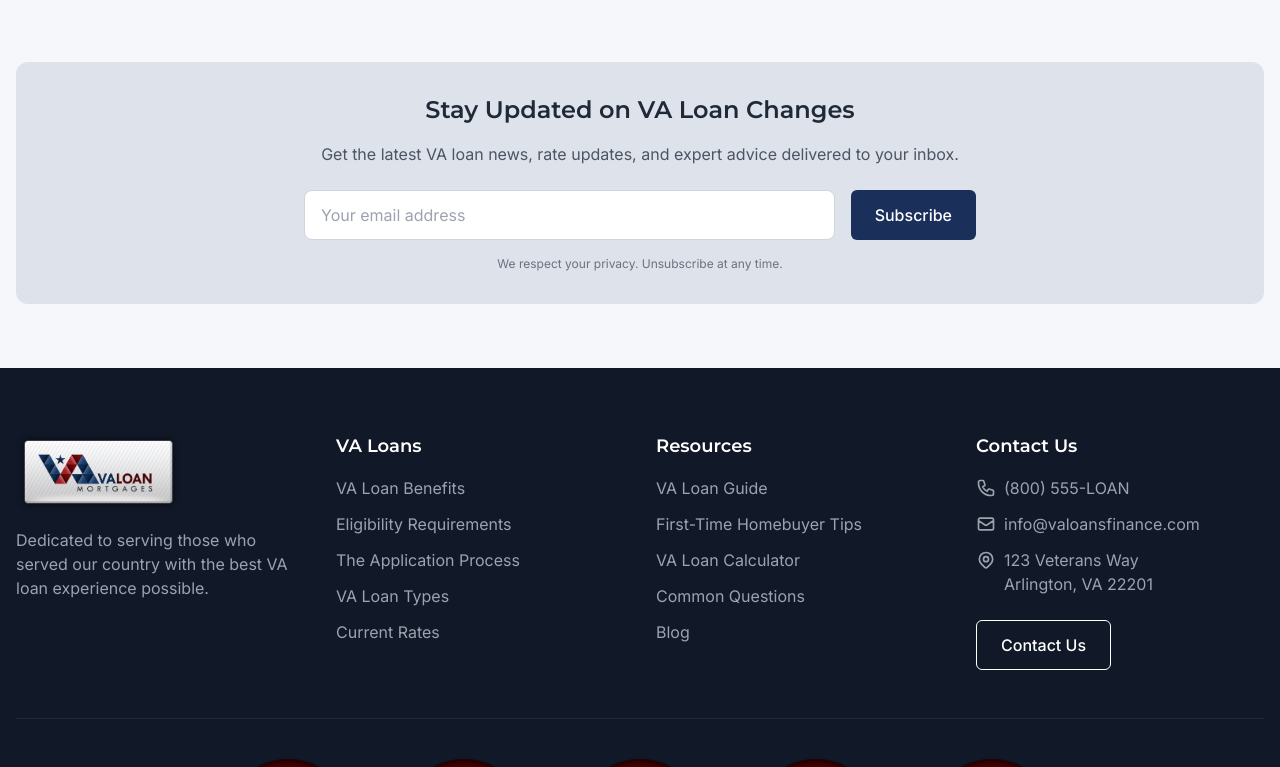
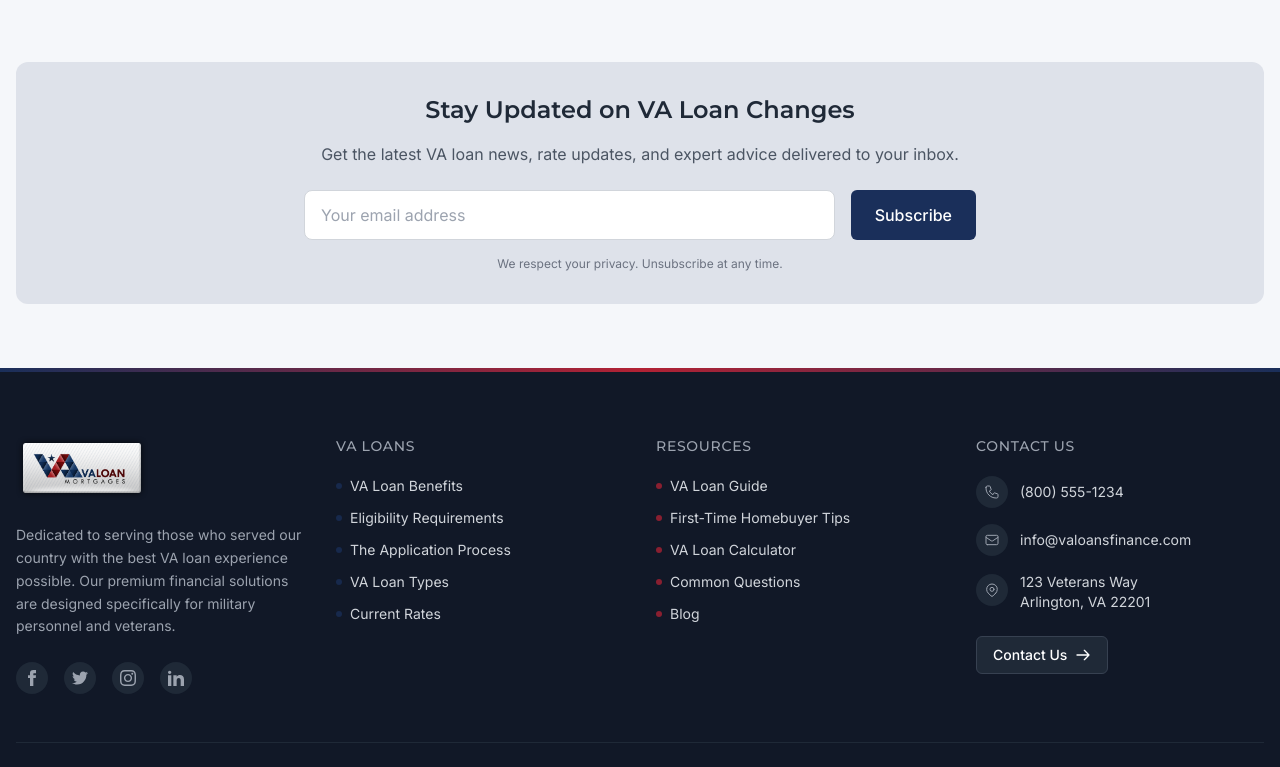
Before and after one commit to oilwellcbd/VALMLandingAIChat, a Next.js app: page /blog in a window 1280 px wide. Shown: the part 2016-2783 px from the top of the page. Built offline with nearby package versions, Linux system fonts and the light colour scheme.

Commit message:
Implement premium financial institution design across Benefits, Footer, and Header components

```diff
--- a/components/Footer.tsx
+++ b/components/Footer.tsx
@@ -7,14 +7,22 @@ const Footer = () => {
   const currentYear = new Date().getFullYear();
 
   return (
-    <footer className="bg-gray-900 text-white pt-16 pb-8">
-      <div className="container">
+    <footer className="bg-gray-900 text-white relative overflow-hidden">
+      {/* Subtle background pattern */}
+      <div className="absolute inset-0 bg-[url('/images/backgrounds/hero-pattern.svg')] bg-repeat opacity-5"></div>
+
+      {/* Top section with accent line */}
+      <div className="relative">
+        <div className="h-1 bg-gradient-to-r from-primary via-secondary to-primary"></div>
+      </div>
+
+      <div className="container mx-auto px-4 pt-16 pb-8 relative z-10">
         <div className="grid grid-cols-1 md:grid-cols-2 lg:grid-cols-4 gap-8 mb-12">
           {/* Column 1 - About */}
           <div>
-            <div className="mb-4 flex justify-start">
+            <div className="mb-6 flex justify-start">
               <Link href="/" className="inline-block">
-                <div className="relative w-80 h-20">
+                <div className="relative w-64 h-16">
                   <Image
                     src="/images/logo.png"
                     alt="VA Loan Mortgages Logo"
@@ -24,51 +32,64 @@ const Footer = () => {
                 </div>
               </Link>
             </div>
-            <p className="text-gray-400 mb-4">
-              Dedicated to serving those who served our country with the best VA loan experience possible.
+            <p className="text-gray-400 text-sm mb-6 leading-relaxed">
+              Dedicated to serving those who served our country with the best VA loan experience possible. Our premium financial solutions are designed specifically for military personnel and veterans.
             </p>
             <div className="flex space-x-4">
-              <a href="#" className="text-gray-400 hover:text-white transition-colors">
-                <i className="fab fa-facebook-f"></i>
+              <a href="#" className="w-8 h-8 rounded-full bg-gray-800 flex items-center justify-center text-gray-400 hover:bg-primary hover:text-white transition-all duration-300">
+                <svg xmlns="http://www.w3.org/2000/svg" className="h-4 w-4" viewBox="0 0 24 24" fill="currentColor">
+                  <path d="M9 8h-3v4h3v12h5v-12h3.642l.358-4h-4v-1.667c0-.955.192-1.333 1.115-1.333h2.885v-5h-3.808c-3.596 0-5.192 1.583-5.192 4.615v3.385z" />
+                </svg>
               </a>
-              <a href="#" className="text-gray-400 hover:text-white transition-colors">
-                <i className="fab fa-twitter"></i>
+              <a href="#" className="w-8 h-8 rounded-full bg-gray-800 flex items-center justify-center text-gray-400 hover:bg-primary hover:text-white transition-all duration-300">
+                <svg xmlns="http://www.w3.org/2000/svg" className="h-4 w-4" viewBox="0 0 24 24" fill="currentColor">
+                  <path d="M24 4.557c-.883.392-1.832.656-2.828.775 1.017-.609 1.798-1.574 2.165-2.724-.951.564-2.005.974-3.127 1.195-.897-.957-2.178-1.555-3.594-1.555-3.179 0-5.515 2.966-4.797 6.045-4.091-.205-7.719-2.165-10.148-5.144-1.29 2.213-.669 5.108 1.523 6.574-.806-.026-1.566-.247-2.229-.616-.054 2.281 1.581 4.415 3.949 4.89-.693.188-1.452.232-2.224.084.626 1.956 2.444 3.379 4.6 3.419-2.07 1.623-4.678 2.348-7.29 2.04 2.179 1.397 4.768 2.212 7.548 2.212 9.142 0 14.307-7.721 13.995-14.646.962-.695 1.797-1.562 2.457-2.549z" />
+                </svg>
               </a>
-              <a href="#" className="text-gray-400 hover:text-white transition-colors">
-                <i className="fab fa-instagram"></i>
+              <a href="#" className="w-8 h-8 rounded-full bg-gray-800 flex items-center justify-center text-gray-400 hover:bg-primary hover:text-white transition-all duration-300">
+                <svg xmlns="http://www.w3.org/2000/svg" className="h-4 w-4" viewBox="0 0 24 24" fill="currentColor">
+                  <path d="M12 2.163c3.204 0 3.584.012 4.85.07 3.252.148 4.771 1.691 4.919 4.919.058 1.265.069 1.645.069 4.849 0 3.205-.012 3.584-.069 4.849-.149 3.225-1.664 4.771-4.919 4.919-1.266.058-1.644.07-4.85.07-3.204 0-3.584-.012-4.849-.07-3.26-.149-4.771-1.699-4.919-4.92-.058-1.265-.07-1.644-.07-4.849 0-3.204.013-3.583.07-4.849.149-3.227 1.664-4.771 4.919-4.919 1.266-.057 1.645-.069 4.849-.069zm0-2.163c-3.259 0-3.667.014-4.947.072-4.358.2-6.78 2.618-6.98 6.98-.059 1.281-.073 1.689-.073 4.948 0 3.259.014 3.668.072 4.948.2 4.358 2.618 6.78 6.98 6.98 1.281.058 1.689.072 4.948.072 3.259 0 3.668-.014 4.948-.072 4.354-.2 6.782-2.618 6.979-6.98.059-1.28.073-1.689.073-4.948 0-3.259-.014-3.667-.072-4.947-.196-4.354-2.617-6.78-6.979-6.98-1.281-.059-1.69-.073-4.949-.073zm0 5.838c-3.403 0-6.162 2.759-6.162 6.162s2.759 6.163 6.162 6.163 6.162-2.759 6.162-6.163c0-3.403-2.759-6.162-6.162-6.162zm0 10.162c-2.209 0-4-1.79-4-4 0-2.209 1.791-4 4-4s4 1.791 4 4c0 2.21-1.791 4-4 4zm6.406-11.845c-.796 0-1.441.645-1.441 1.44s.645 1.44 1.441 1.44c.795 0 1.439-.645 1.439-1.44s-.644-1.44-1.439-1.44z" />
+                </svg>
               </a>
-              <a href="#" className="text-gray-400 hover:text-white transition-colors">
-                <i className="fab fa-linkedin-in"></i>
+              <a href="#" className="w-8 h-8 rounded-full bg-gray-800 flex items-center justify-center text-gray-400 hover:bg-primary hover:text-white transition-all duration-300">
+                <svg xmlns="http://www.w3.org/2000/svg" className="h-4 w-4" viewBox="0 0 24 24" fill="currentColor">
+                  <path d="M4.98 3.5c0 1.381-1.11 2.5-2.48 2.5s-2.48-1.119-2.48-2.5c0-1.38 1.11-2.5 2.48-2.5s2.48 1.12 2.48 2.5zm.02 4.5h-5v16h5v-16zm7.982 0h-4.968v16h4.969v-8.399c0-4.67 6.029-5.052 6.029 0v8.399h4.988v-10.131c0-7.88-8.922-7.593-11.018-3.714v-2.155z" />
+                </svg>
               </a>
             </div>
           </div>
 
           {/* Column 2 - VA Loans */}
           <div>
-            <h3 className="text-lg font-semibold mb-4">VA Loans</h3>
+            <h3 className="text-sm font-medium uppercase tracking-wider text-gray-400 mb-5">VA Loans</h3>
             <ul className="space-y-3">
               <li>
-                <Link href="#benefits" className="text-gray-400 hover:text-white transition-colors">
+                <Link href="#benefits" className="text-gray-300 hover:text-white transition-colors text-sm flex items-center">
+                  <span className="w-1.5 h-1.5 bg-primary rounded-full mr-2 opacity-75"></span>
                   VA Loan Benefits
                 </Link>
               </li>
               <li>
-                <Link href="#eligibility" className="text-gray-400 hover:text-white transition-colors">
+                <Link href="#eligibility" className="text-gray-300 hover:text-white transition-colors text-sm flex items-center">
+                  <span className="w-1.5 h-1.5 bg-primary rounded-full mr-2 opacity-75"></span>
                   Eligibility Requirements
                 </Link>
               </li>
               <li>
-                <Link href="#" className="text-gray-400 hover:text-white transition-colors">
+                <Link href="#" className="text-gray-300 hover:text-white transition-colors text-sm flex items-center">
+                  <span className="w-1.5 h-1.5 bg-primary rounded-full mr-2 opacity-75"></span>
                   The Application Process
                 </Link>
               </li>
               <li>
-                <Link href="#loan-options" className="text-gray-400 hover:text-white transition-colors">
+                <Link href="#loan-options" className="text-gray-300 hover:text-white transition-colors text-sm flex items-center">
+                  <span className="w-1.5 h-1.5 bg-primary rounded-full mr-2 opacity-75"></span>
                   VA Loan Types
                 </Link>
               </li>
               <li>
-                <Link href="#" className="text-gray-400 hover:text-white transition-colors">
+                <Link href="#" className="text-gray-300 hover:text-white transition-colors text-sm flex items-center">
+                  <span className="w-1.5 h-1.5 bg-primary rounded-full mr-2 opacity-75"></span>
                   Current Rates
                 </Link>
               </li>
@@ -77,30 +98,35 @@ const Footer = () => {
 
           {/* Column 3 - Resources */}
           <div>
-            <h3 className="text-lg font-semibold mb-4">Resources</h3>
+            <h3 className="text-sm font-medium uppercase tracking-wider text-gray-400 mb-5">Resources</h3>
             <ul className="space-y-3">
               <li>
-                <Link href="#" className="text-gray-400 hover:text-white transition-colors">
+                <Link href="#" className="text-gray-300 hover:text-white transition-colors text-sm flex items-center">
+                  <span className="w-1.5 h-1.5 bg-secondary rounded-full mr-2 opacity-75"></span>
                   VA Loan Guide
                 </Link>
               </li>
               <li>
-                <Link href="#" className="text-gray-400 hover:text-white transition-colors">
+                <Link href="#" className="text-gray-300 hover:text-white transition-colors text-sm flex items-center">
+                  <span className="w-1.5 h-1.5 bg-secondary rounded-full mr-2 opacity-75"></span>
                   First-Time Homebuyer Tips
                 </Link>
               </li>
               <li>
-                <Link href="#calculator" className="text-gray-400 hover:text-white transition-colors">
+                <Link href="#calculator" className="text-gray-300 hover:text-white transition-colors text-sm flex items-center">
+                  <span className="w-1.5 h-1.5 bg-secondary rounded-full mr-2 opacity-75"></span>
                   VA Loan Calculator
                 </Link>
               </li>
               <li>
-                <Link href="#" className="text-gray-400 hover:text-white transition-colors">
+                <Link href="#" className="text-gray-300 hover:text-white transition-colors text-sm flex items-center">
+                  <span className="w-1.5 h-1.5 bg-secondary rounded-full mr-2 opacity-75"></span>
                   Common Questions
                 </Link>
               </li>
               <li>
-                <Link href="#blog" className="text-gray-400 hover:text-white transition-colors">
+                <Link href="#blog" className="text-gray-300 hover:text-white transition-colors text-sm flex items-center">
+                  <span className="w-1.5 h-1.5 bg-secondary rounded-full mr-2 opacity-75"></span>
                   Blog
                 </Link>
               </li>
@@ -109,26 +135,32 @@ const Footer = () => {
 
           {/* Column 4 - Contact */}
           <div>
-            <h3 className="text-lg font-semibold mb-4">Contact Us</h3>
-            <ul className="space-y-3">
-              <li className="flex items-start">
-                <svg xmlns="http://www.w3.org/2000/svg" className="h-5 w-5 mr-2 text-gray-400 mt-0.5" fill="none" viewBox="0 0 24 24" stroke="currentColor">
-                  <path strokeLinecap="round" strokeLinejoin="round" strokeWidth={2} d="M3 5a2 2 0 012-2h3.28a1 1 0 01.948.684l1.498 4.493a1 1 0 01-.502 1.21l-2.257 1.13a11.042 11.042 0 005.516 5.516l1.13-2.257a1 1 0 011.21-.502l4.493 1.498a1 1 0 01.684.949V19a2 2 0 01-2 2h-1C9.716 21 3 14.284 3 6V5z" />
+            <h3 className="text-sm font-medium uppercase tracking-wider text-gray-400 mb-5">Contact Us</h3>
+            <ul className="space-y-4">
+              <li className="flex items-center">
+                <div className="w-8 h-8 rounded-full bg-gray-800 flex items-center justify-center mr-3">
+                  <svg xmlns="http://www.w3.org/2000/svg" className="h-4 w-4 text-gray-400" fill="none" viewBox="0 0 24 24" stroke="currentColor">
+                    <path strokeLinecap="round" strokeLinejoin="round" strokeWidth={1.5} d="M3 5a2 2 0 012-2h3.28a1 1 0 01.948.684l1.498 4.493a1 1 0 01-.502 1.21l-2.257 1.13a11.042 11.042 0 005.516 5.516l1.13-2.257a1 1 0 011.21-.502l4.493 1.498a1 1 0 01.684.949V19a2 2 0 01-2 2h-1C9.716 21 3 14.284 3 6V5z" />
                   </svg>
-                <span className="text-gray-400">(800) 555-LOAN</span>
+                </div>
+                <span className="text-gray-300 text-sm">(800) 555-1234</span>
+              </li>
+              <li className="flex items-center">
+                <div className="w-8 h-8 rounded-full bg-gray-800 flex items-center justify-center mr-3">
+                  <svg xmlns="http://www.w3.org/2000/svg" className="h-4 w-4 text-gray-400" fill="none" viewBox="0 0 24 24" stroke="currentColor">
+                    <path strokeLinecap="round" strokeLinejoin="round" strokeWidth={1.5} d="M3 8l7.89 5.26a2 2 0 002.22 0L21 8M5 19h14a2 2 0 002-2V7a2 2 0 00-2-2H5a2 2 0 00-2 2v10a2 2 0 002 2z" />
+                  </svg>
+                </div>
+                <span className="text-gray-300 text-sm">info@valoansfinance.com</span>
               </li>
               <li className="flex items-start">
-                <svg xmlns="http://www.w3.org/2000/svg" className="h-5 w-5 mr-2 text-gray-400 mt-0.5" fill="none" viewBox="0 0 24 24" stroke="currentColor">
-                  <path strokeLinecap="round" strokeLinejoin="round" strokeWidth={2} d="M3 8l7.89 5.26a2 2 0 002.22 0L21 8M5 19h14a2 2 0 002-2V7a2 2 0 00-2-2H5a2 2 0 00-2 2v10a2 2 0 002 2z" />
+                <div className="w-8 h-8 rounded-full bg-gray-800 flex items-center justify-center mr-3 mt-0.5">
+                  <svg xmlns="http://www.w3.org/2000/svg" className="h-4 w-4 text-gray-400" fill="none" viewBox="0 0 24 24" stroke="currentColor">
+                    <path strokeLinecap="round" strokeLinejoin="round" strokeWidth={1.5} d="M17.657 16.657L13.414 20.9a1.998 1.998 0 01-2.827 0l-4.244-4.243a8 8 0 1111.314 0z" />
+                    <path strokeLinecap="round" strokeLinejoin="round" strokeWidth={1.5} d="M15 11a3 3 0 11-6 0 3 3 0 016 0z" />
                   </svg>
-                <span className="text-gray-400">info@valoansfinance.com</span>
-              </li>
-              <li className="flex items-start">
-                <svg xmlns="http://www.w3.org/2000/svg" className="h-5 w-5 mr-2 text-gray-400 mt-0.5" fill="none" viewBox="0 0 24 24" stroke="currentColor">
-                  <path strokeLinecap="round" strokeLinejoin="round" strokeWidth={2} d="M17.657 16.657L13.414 20.9a1.998 1.998 0 01-2.827 0l-4.244-4.243a8 8 0 1111.314 0z" />
-                  <path strokeLinecap="round" strokeLinejoin="round" strokeWidth={2} d="M15 11a3 3 0 11-6 0 3 3 0 016 0z" />
-                </svg>
-                <div className="text-gray-400">
+                </div>
+                <div className="text-gray-300 text-sm">
                   <p>123 Veterans Way</p>
                   <p>Arlington, VA 22201</p>
                 </div>
@@ -136,66 +168,44 @@ const Footer = () => {
             </ul>
 
             <div className="mt-6">
-              <Link href="#contact" className="btn btn-outline border-white text-white hover:bg-white hover:text-gray-900">
-                Contact Us
+              <Link href="#contact" className="inline-flex items-center px-4 py-2 border border-gray-700 text-sm font-medium rounded-md text-white bg-gray-800 hover:bg-primary transition-colors duration-300">
+                <span>Contact Us</span>
+                <svg xmlns="http://www.w3.org/2000/svg" className="h-4 w-4 ml-2" fill="none" viewBox="0 0 24 24" stroke="currentColor">
+                  <path strokeLinecap="round" strokeLinejoin="round" strokeWidth={2} d="M14 5l7 7m0 0l-7 7m7-7H3" />
+                </svg>
               </Link>
             </div>
           </div>
         </div>
 
         {/* Military Branch Logos */}
-        <div className="flex flex-wrap justify-center gap-12 py-10 border-t border-b border-gray-800">
-          <div className="relative h-32 w-32">
+        <div className="py-10 border-t border-gray-800">
+          <h4 className="text-center text-xs uppercase tracking-wider text-gray-500 mb-8">Proudly Serving All Military Branches</h4>
+          <div className="flex flex-wrap justify-center gap-8 md:gap-12">
+            {[1, 2, 3, 4, 5].map((num) => (
+              <div key={num} className="group relative">
+                <div className="relative h-16 w-16 md:h-20 md:w-20 grayscale opacity-70 transition-all duration-300 group-hover:grayscale-0 group-hover:opacity-100">
                   <Image
-              src="/images/military/logo-1.png"
-              alt="Army Logo"
+                    src={`/images/military/logo-${num}.png`}
+                    alt={`Military Branch Logo ${num}`}
                     fill
                     className="object-contain"
                   />
                 </div>
-          <div className="relative h-32 w-32">
-            <Image
-              src="/images/military/logo-2.png"
-              alt="Navy Logo"
-              fill
-              className="object-contain"
-            />
               </div>
-          <div className="relative h-32 w-32">
-            <Image
-              src="/images/military/logo-3.png"
-              alt="Air Force Logo"
-              fill
-              className="object-contain"
-            />
-          </div>
-          <div className="relative h-32 w-32">
-            <Image
-              src="/images/military/logo-4.png"
-              alt="Marines Logo"
-              fill
-              className="object-contain"
-            />
-          </div>
-          <div className="relative h-32 w-32">
-            <Image
-              src="/images/military/logo-5.png"
-              alt="Coast Guard Logo"
-              fill
-              className="object-contain"
-            />
+            ))}
           </div>
         </div>
 
         {/* Bottom Section */}
         <div className="mt-8 pt-8 border-t border-gray-800">
           <div className="flex flex-col md:flex-row justify-between items-center">
-            <div className="text-gray-500 text-sm mb-4 md:mb-0">
+            <div className="text-gray-500 text-xs mb-4 md:mb-0 max-w-md">
               <p>VA Loans Finance is not affiliated with the Department of Veterans Affairs or any government agency.</p>
-              <p>NMLS #12345</p>
+              <p className="mt-1">NMLS #12345</p>
             </div>
 
-            <div className="flex flex-wrap justify-center gap-4 text-sm">
+            <div className="flex flex-wrap justify-center gap-6 text-xs">
               <Link href="#" className="text-gray-500 hover:text-white transition-colors">
                 Privacy Policy
               </Link>
@@ -211,7 +221,7 @@ const Footer = () => {
             </div>
           </div>
 
-          <div className="text-center text-gray-600 text-sm mt-8">
+          <div className="text-center text-gray-600 text-xs mt-8">
             &copy; {currentYear} VA Loans Finance. All rights reserved.
           </div>
         </div>
--- a/components/Header.tsx
+++ b/components/Header.tsx
@@ -1,19 +1,35 @@
 'use client';
 
-import { useState } from 'react';
+import { useState, useEffect } from 'react';
 import Image from 'next/image';
 import Link from 'next/link';
 
 const Header = () => {
   const [isMenuOpen, setIsMenuOpen] = useState(false);
+  const [isScrolled, setIsScrolled] = useState(false);
 
   const toggleMenu = () => {
     setIsMenuOpen(!isMenuOpen);
   };
 
+  useEffect(() => {
+    const handleScroll = () => {
+      if (window.scrollY > 10) {
+        setIsScrolled(true);
+      } else {
+        setIsScrolled(false);
+      }
+    };
+
+    window.addEventListener('scroll', handleScroll);
+    return () => {
+      window.removeEventListener('scroll', handleScroll);
+    };
+  }, []);
+
   return (
-    <header className="bg-white shadow-md sticky top-0 z-50">
-      <div className="container mx-auto px-4 py-4">
+    <header className={`bg-white sticky top-0 z-50 transition-all duration-300 ${isScrolled ? 'shadow-md py-2' : 'py-4'}`}>
+      <div className="container mx-auto px-4">
         <div className="flex justify-between items-center">
           <div className="flex items-center">
             <Link href="/" className="flex items-center">
@@ -22,7 +38,7 @@ const Header = () => {
                 alt="VA Loan Mortgages Logo"
                 width={262}
                 height={75}
-                className="h-auto w-60"
+                className={`h-auto transition-all duration-300 ${isScrolled ? 'w-48' : 'w-60'}`}
                 priority
               />
             </Link>
@@ -60,27 +76,30 @@ const Header = () => {
           </button>
 
           {/* Desktop Navigation */}
-          <nav className="hidden md:flex items-center space-x-8">
-            <Link href="#benefits" className="text-gray-700 hover:text-primary font-medium">
-              Benefits
-            </Link>
-            <Link href="#eligibility" className="text-gray-700 hover:text-primary font-medium">
-              Eligibility
-            </Link>
-            <Link href="#loan-options" className="text-gray-700 hover:text-primary font-medium">
-              Loan Options
-            </Link>
-            <Link href="#calculator" className="text-gray-700 hover:text-primary font-medium">
-              Calculator
-            </Link>
-            <Link href="#blog" className="text-gray-700 hover:text-primary font-medium">
-              Resources
-            </Link>
-            <div className="flex items-center space-x-4">
-              <Link href="#contact" className="btn btn-outline hidden md:inline-flex">
-                Contact Us
+          <nav className="hidden md:flex items-center">
+            <div className="flex space-x-1 mr-6">
+              {['Benefits', 'Eligibility', 'Loan Options', 'Calculator', 'Resources'].map((item, index) => (
+                <Link
+                  key={index}
+                  href={`#${item.toLowerCase().replace(' ', '-')}`}
+                  className="relative px-3 py-2 text-sm font-medium text-gray-700 hover:text-primary group"
+                >
+                  {item}
+                  <span className="absolute bottom-0 left-0 w-full h-0.5 bg-primary transform scale-x-0 origin-left transition-transform duration-300 group-hover:scale-x-100"></span>
+                </Link>
+              ))}
+            </div>
+            <div className="flex items-center space-x-3">
+              <Link
+                href="#contact"
+                className="px-4 py-2 text-sm font-medium text-gray-700 hover:text-primary border border-transparent hover:border-gray-200 rounded-md transition-all duration-300"
+              >
+                Contact
               </Link>
-              <Link href="#apply" className="btn btn-secondary">
+              <Link
+                href="#apply"
+                className="px-4 py-2 text-sm font-medium text-white bg-secondary hover:bg-secondary-dark rounded-md transition-all duration-300 shadow-sm hover:shadow"
+              >
                 Apply Now
               </Link>
             </div>
@@ -89,29 +108,35 @@ const Header = () => {
 
         {/* Mobile Navigation */}
         {isMenuOpen && (
-          <nav className="md:hidden mt-4 pb-4">
+          <nav className="md:hidden mt-4 pb-4 border-t border-gray-100 pt-4">
             <div className="flex flex-col space-y-4">
-              <Link href="#benefits" className="text-gray-700 hover:text-primary font-medium" onClick={toggleMenu}>
-                Benefits
-              </Link>
-              <Link href="#eligibility" className="text-gray-700 hover:text-primary font-medium" onClick={toggleMenu}>
-                Eligibility
-              </Link>
-              <Link href="#loan-options" className="text-gray-700 hover:text-primary font-medium" onClick={toggleMenu}>
-                Loan Options
-              </Link>
-              <Link href="#calculator" className="text-gray-700 hover:text-primary font-medium" onClick={toggleMenu}>
-                Calculator
-              </Link>
-              <Link href="#blog" className="text-gray-700 hover:text-primary font-medium" onClick={toggleMenu}>
-                Resources
-              </Link>
-              <Link href="#contact" className="btn btn-outline w-full text-center" onClick={toggleMenu}>
-                Contact Us
-              </Link>
-              <Link href="#apply" className="btn btn-secondary w-full text-center" onClick={toggleMenu}>
-                Apply Now
-              </Link>
+              {['Benefits', 'Eligibility', 'Loan Options', 'Calculator', 'Resources'].map((item, index) => (
+                <Link
+                  key={index}
+                  href={`#${item.toLowerCase().replace(' ', '-')}`}
+                  className="text-gray-700 hover:text-primary font-medium text-sm flex items-center"
+                  onClick={toggleMenu}
+                >
+                  <span className="w-1.5 h-1.5 bg-primary rounded-full mr-2 opacity-75"></span>
+                  {item}
+                </Link>
+              ))}
+              <div className="pt-4 mt-2 border-t border-gray-100 grid grid-cols-2 gap-3">
+                <Link
+                  href="#contact"
+                  className="px-4 py-2 text-sm font-medium text-gray-700 border border-gray-200 rounded-md text-center"
+                  onClick={toggleMenu}
+                >
+                  Contact
+                </Link>
+                <Link
+                  href="#apply"
+                  className="px-4 py-2 text-sm font-medium text-white bg-secondary rounded-md text-center"
+                  onClick={toggleMenu}
+                >
+                  Apply Now
+                </Link>
+              </div>
             </div>
           </nav>
         )}
```
Also changed, not shown: components/Benefits.tsx (+37 -16 lines). Lines whose indentation alone changed are shown as unchanged.
